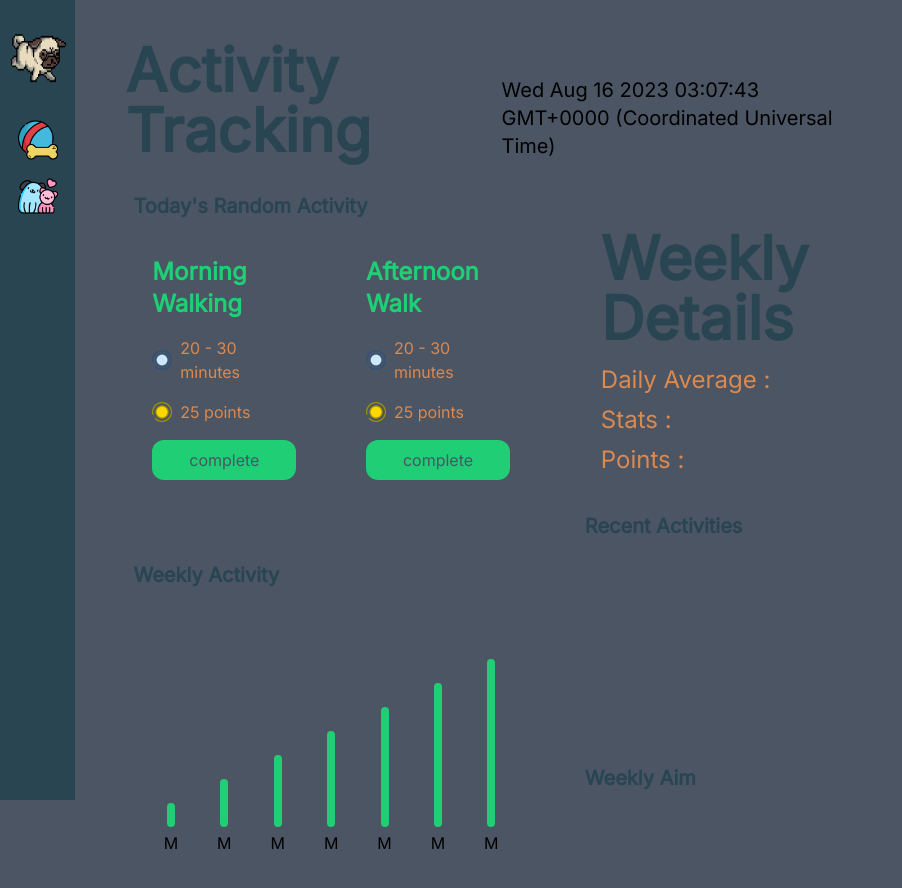
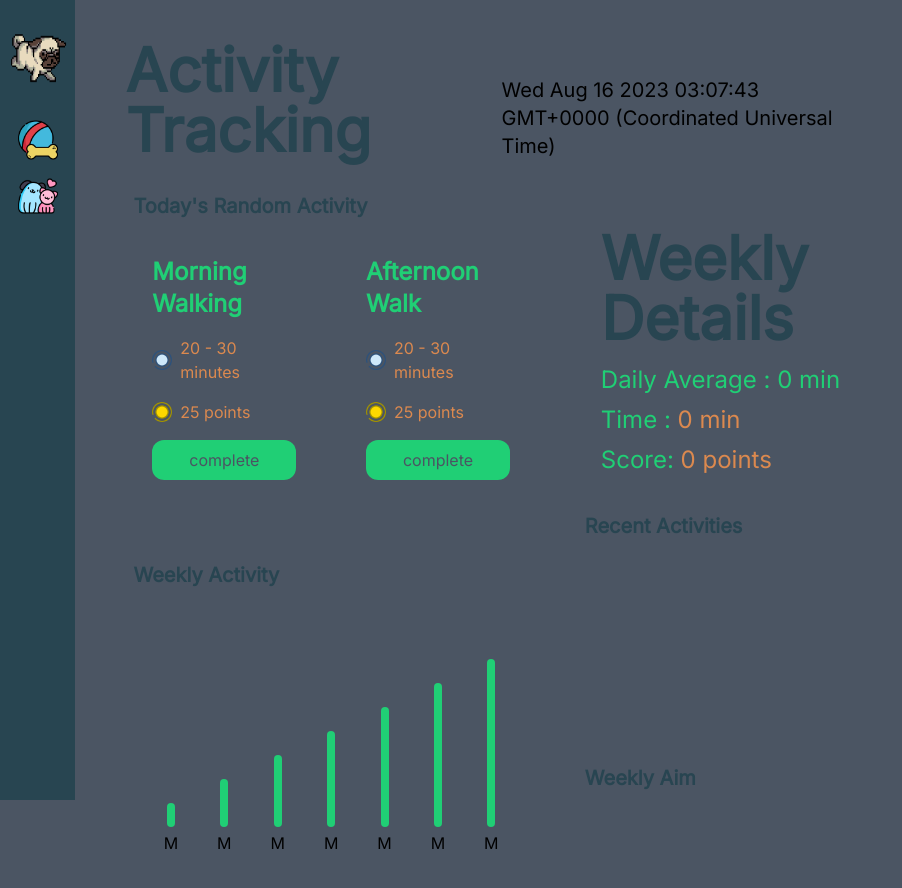
Before and after one commit to OriginalCube/The-Barking-Games, a React (Vite) app in the folder client/: page / in a window 1280 px wide. Shown: the top 888 px of the page, without its empty margins (0-902 px from the left). Built offline with nearby package versions, Linux system fonts and the light colour scheme.

Commit message:
Updated WeeklyDetails Data

```diff
--- a/client/src/Data.json
+++ b/client/src/Data.json
@@ -22,7 +22,7 @@
       "max": 30,
       "min": 20,
       "image": "dog-walking.png",
-      "points": 25
+      "points": 20
     },
     {
       "title": "Play Fetch",
--- a/client/src/components/dashboard/WeeklyDetails.tsx
+++ b/client/src/components/dashboard/WeeklyDetails.tsx
@@ -1,13 +1,21 @@
 import React, { useEffect, useState } from "react";
 import { useSelector } from "react-redux";
 
+interface DetailsProps {
+  time: number;
+  points: number;
+}
+
 const WeeklyDetails = () => {
   const { value } = useSelector((state: any) => state.activity);
-  const [points, setPoints] = useState(0);
+  const [point, setPoint] = useState(0);
   const [avg, setAvg] = useState(0);
 
   useEffect(() => {
-    console.log(value);
+    value.today.forEach((e: DetailsProps) => {
+      setAvg(avg + e.time);
+      setPoint(point + e.points);
+    });
   }, [value]);
 
   return (
@@ -15,10 +23,19 @@ const WeeklyDetails = () => {
       <p className="text-pallete-header text-6xl font-semibold">
         Weekly Details
       </p>
-      <div className="flex flex-col gap-2 text-pallete-imp">
-        <p className="text-2xl ">Daily Average :</p>
-        <p className="text-2xl ">Stats :</p>
-        <p className="text-2xl ">Points :</p>
+      <div className="flex flex-col gap-2 text-pallete-accent">
+        <p className="text-2xl ">
+          Daily Average : {avg / Math.floor(new Date().getDay() + 1)} min
+        </p>
+        <p className="text-2xl ">
+          Time :{" "}
+          <span className="text-pallete-imp">
+            {avg ? Math.floor(avg) : 0} min
+          </span>
+        </p>
+        <p className="text-2xl ">
+          Score: <span className="text-pallete-imp">{point} points</span>
+        </p>
       </div>
     </div>
   );
```
